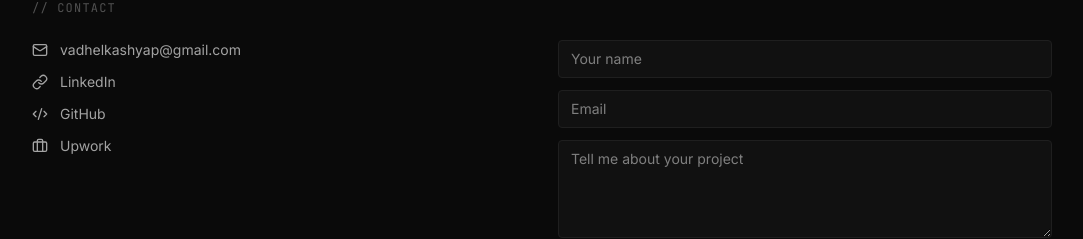
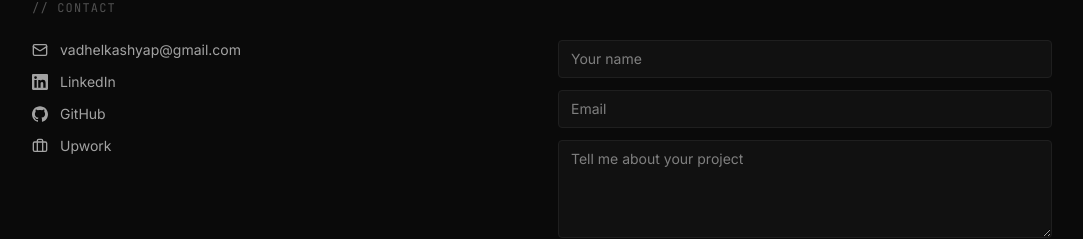
Before and after one commit to kash0104/portfolio, a Next.js app: page / in a window 1280 px wide. Shown: the part 3969-4208 px from the top of the page, without its empty margins (98-1181 px from the left). Built offline with nearby package versions, Linux system fonts and the light colour scheme.

Commit message:
fix: inline SVG brand icons for LinkedIn + GitHub (lucide deprecated them)

```diff
--- a/components/sections/contact.tsx
+++ b/components/sections/contact.tsx
@@ -1,7 +1,8 @@
 "use client";
 import { useState } from "react";
 import { site } from "@/data/site";
-import { Mail, Link as LinkIcon, Code2, Briefcase } from "lucide-react";
+import { Mail, Briefcase } from "lucide-react";
+import { LinkedInIcon, GitHubIcon } from "@/components/ui/brand-icons";
 
 export function Contact() {
   const [state, setState] = useState<"idle" | "sending" | "sent" | "error">("idle");
@@ -23,8 +24,8 @@ export function Contact() {
         <div>
           <div className="space-y-3 text-sm">
             <a href={`mailto:${site.email}`} className="flex items-center gap-3 text-text-muted hover:text-text"><Mail size={16}/> {site.email}</a>
-            <a href={site.socials.linkedin} className="flex items-center gap-3 text-text-muted hover:text-text"><LinkIcon size={16}/> LinkedIn</a>
-            <a href={site.socials.github} className="flex items-center gap-3 text-text-muted hover:text-text"><Code2 size={16}/> GitHub</a>
+            <a href={site.socials.linkedin} className="flex items-center gap-3 text-text-muted hover:text-text"><LinkedInIcon size={16}/> LinkedIn</a>
+            <a href={site.socials.github} className="flex items-center gap-3 text-text-muted hover:text-text"><GitHubIcon size={16}/> GitHub</a>
             <a href={site.socials.upwork} className="flex items-center gap-3 text-text-muted hover:text-text"><Briefcase size={16}/> Upwork</a>
           </div>
         </div>
--- /dev/null
+++ b/components/ui/brand-icons.tsx
@@ -0,0 +1,37 @@
+// Inline brand icon SVGs (LinkedIn, GitHub). lucide-react deprecated brand icons,
+// and pulling react-icons or simple-icons just for two glyphs is overkill.
+// Paths from simpleicons.org (CC0).
+
+type IconProps = { size?: number; className?: string };
+
+export function LinkedInIcon({ size = 16, className }: IconProps) {
+  return (
+    <svg
+      role="img"
+      viewBox="0 0 24 24"
+      width={size}
+      height={size}
+      fill="currentColor"
+      className={className}
+      aria-label="LinkedIn"
+    >
+      <path d="M20.447 20.452h-3.554v-5.569c0-1.328-.027-3.037-1.852-3.037-1.853 0-2.136 1.445-2.136 2.939v5.667H9.351V9h3.414v1.561h.046c.477-.9 1.637-1.85 3.37-1.85 3.601 0 4.267 2.37 4.267 5.455v6.286zM5.337 7.433a2.062 2.062 0 01-2.063-2.065 2.063 2.063 0 112.063 2.065zm1.782 13.019H3.555V9h3.564v11.452zM22.225 0H1.771C.792 0 0 .774 0 1.729v20.542C0 23.227.792 24 1.771 24h20.451C23.2 24 24 23.227 24 22.271V1.729C24 .774 23.2 0 22.222 0h.003z" />
+    </svg>
+  );
+}
+
+export function GitHubIcon({ size = 16, className }: IconProps) {
+  return (
+    <svg
+      role="img"
+      viewBox="0 0 24 24"
+      width={size}
+      height={size}
+      fill="currentColor"
+      className={className}
+      aria-label="GitHub"
+    >
+      <path d="M12 .297c-6.63 0-12 5.373-12 12 0 5.303 3.438 9.8 8.205 11.385.6.113.82-.258.82-.577 0-.285-.01-1.04-.015-2.04-3.338.724-4.042-1.61-4.042-1.61C4.422 18.07 3.633 17.7 3.633 17.7c-1.087-.744.084-.729.084-.729 1.205.084 1.838 1.236 1.838 1.236 1.07 1.835 2.809 1.305 3.495.998.108-.776.417-1.305.76-1.605-2.665-.3-5.466-1.332-5.466-5.93 0-1.31.465-2.38 1.235-3.22-.135-.303-.54-1.523.105-3.176 0 0 1.005-.322 3.3 1.23.96-.267 1.98-.399 3-.405 1.02.006 2.04.138 3 .405 2.28-1.552 3.285-1.23 3.285-1.23.645 1.653.24 2.873.12 3.176.765.84 1.23 1.91 1.23 3.22 0 4.61-2.805 5.625-5.475 5.92.42.36.81 1.096.81 2.22 0 1.606-.015 2.896-.015 3.286 0 .315.21.69.825.57C20.565 22.092 24 17.592 24 12.297c0-6.627-5.373-12-12-12" />
+    </svg>
+  );
+}
```
